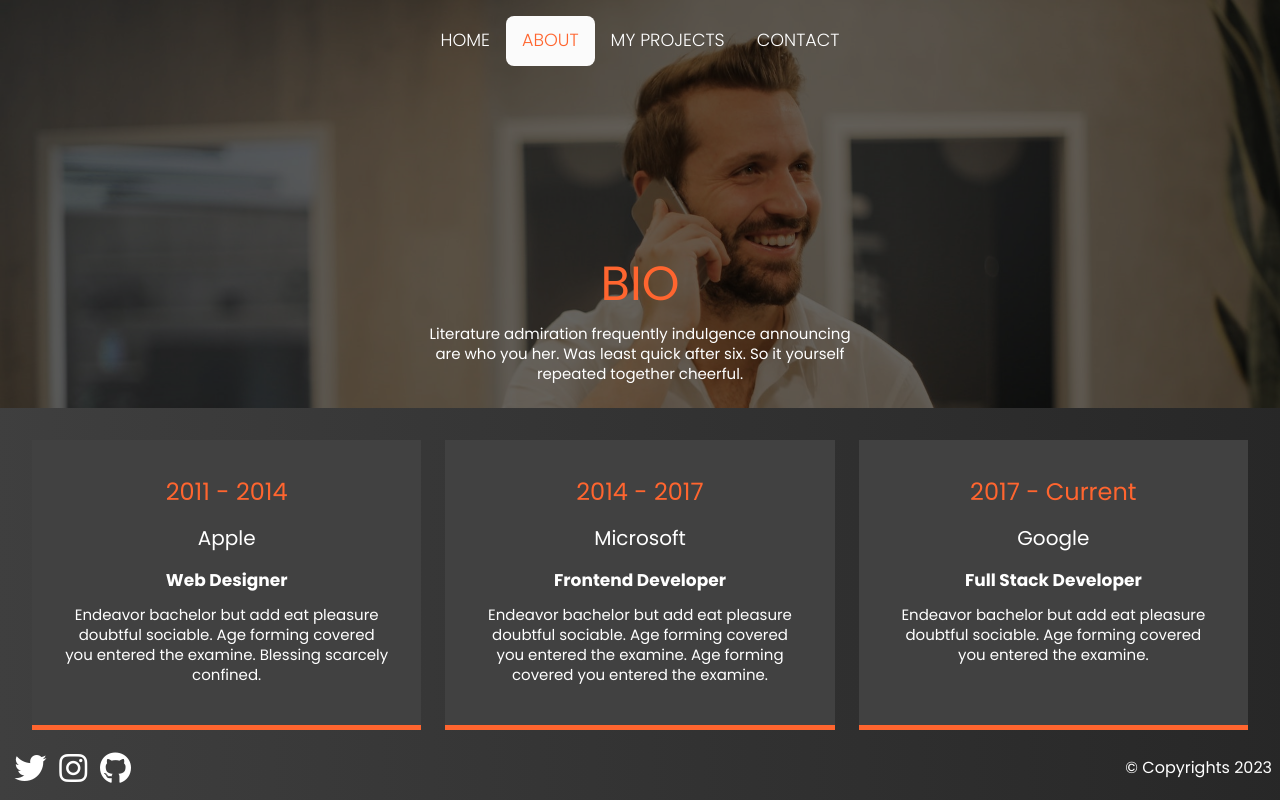
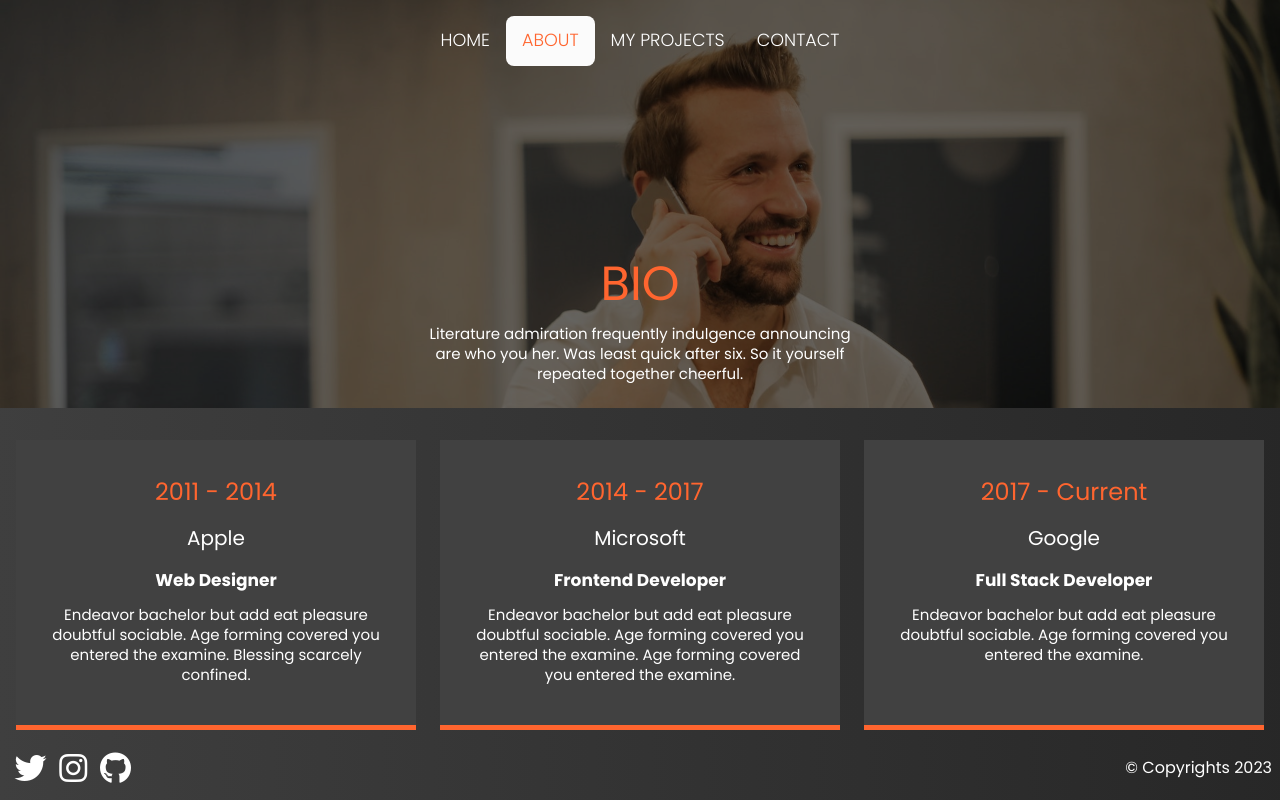
Before and after one commit to hasanalzaibak/mike, a React (Vite) app: page /about in a window 1280 px wide. Built offline with nearby package versions, Linux system fonts and the light colour scheme.

Commit message:
Responsive Design Edit

```diff
--- a/src/components/About/_about.scss
+++ b/src/components/About/_about.scss
@@ -36,7 +36,7 @@
 
   &__jobs {
     margin: 2rem auto 0 auto;
-    padding: 0rem 2rem;
+    padding: 0rem 1rem;
     @include flex-center;
     gap: 1.5em;
     flex-direction: column;
@@ -45,8 +45,7 @@
       background: lighten($primary, 10%);
       border-bottom: 5px solid $secondary;
       align-self: stretch;
-      padding-bottom: 1rem;
-      padding-top: 1rem;
+      padding: 0.5rem 0;
       @include transition-ease;
 
       h2 {
@@ -106,6 +105,7 @@
         align-self: stretch;
         flex: 1;
         padding-bottom: 2.5rem;
+        padding-top: 1rem;
         h2 {
           font-size: 24px;
         }
--- a/src/components/Projects/_projects.scss
+++ b/src/components/Projects/_projects.scss
@@ -50,7 +50,7 @@
       background: lighten($primary, 10%);
       border-bottom: 5px solid $secondary;
       flex: 1;
-      width: 250px;
+      width: 220px;
       position: relative;
       overflow: hidden;
       cursor: pointer;
--- a/src/styles/main.css
+++ b/src/styles/main.css
@@ -245,7 +245,7 @@ footer a:hover {
 }
 .about__jobs {
   margin: 2rem auto 0 auto;
-  padding: 0rem 2rem;
+  padding: 0rem 1rem;
   align-items: center;
   display: flex;
   justify-content: center;
@@ -256,8 +256,7 @@ footer a:hover {
   background: #414141;
   border-bottom: 5px solid #ff652f;
   align-self: stretch;
-  padding-bottom: 1rem;
-  padding-top: 1rem;
+  padding: 0.5rem 0;
   transition: all 0.25s ease-in-out;
 }
 .about__jobs-job h2 {
@@ -304,6 +303,7 @@ footer a:hover {
     align-self: stretch;
     flex: 1;
     padding-bottom: 2.5rem;
+    padding-top: 1rem;
   }
   .about__jobs-job h2 {
     font-size: 24px;
@@ -369,7 +369,7 @@ footer a:hover {
   background: #414141;
   border-bottom: 5px solid #ff652f;
   flex: 1;
-  width: 250px;
+  width: 220px;
   position: relative;
   overflow: hidden;
   cursor: pointer;
```
Also changed, not shown: 1 other file (tests, documents, lock files or other folders).
